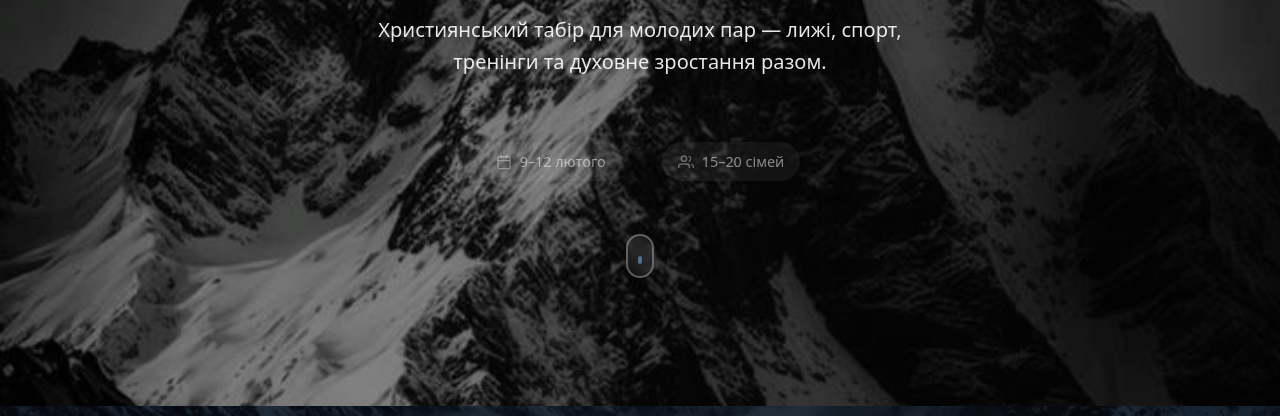
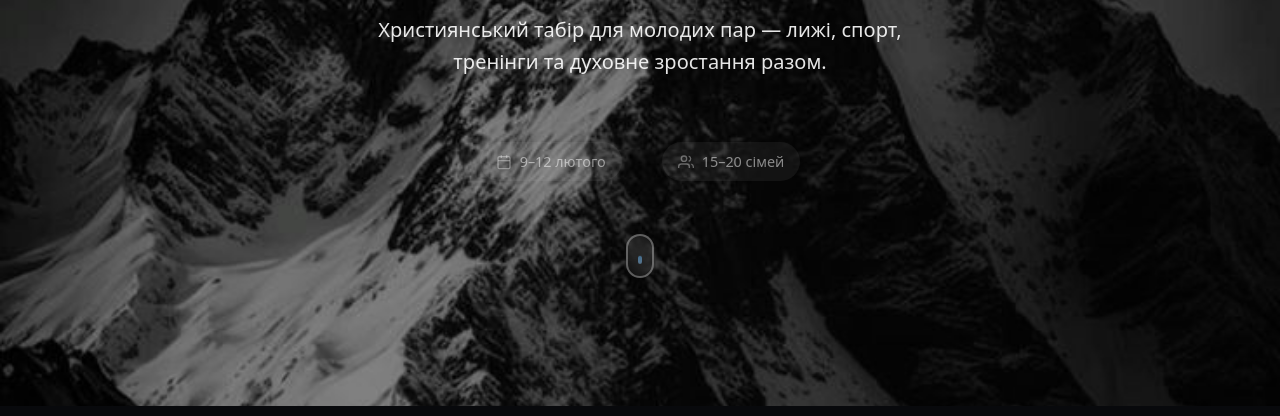
Before and after one commit to Artom-sites/tabir2026, a plain HTML site: page index.html in a window 1280 px wide. Shown: the part 394-810 px from the top of the page. Drawn offline with nearby package versions, Linux system fonts and the light colour scheme; a web font is replaced by a local one.

Commit message:
Remove gradient overlay from body - clean mountain background

```diff
--- a/index.html
+++ b/index.html
@@ -13,7 +13,7 @@
         href="https://fonts.googleapis.com/css2?family=Playfair+Display:ital,wght@0,400;0,500;0,600;0,700;1,400&family=DM+Sans:ital,wght@0,300;0,400;0,500;0,600;1,400&display=swap"
         rel="stylesheet">
     <link rel="preload" href="media/hero-bg.png" as="image">
-    <link rel="stylesheet" href="styles.css?v=6">
+    <link rel="stylesheet" href="styles.css?v=7">
 </head>
 
 <body class="alternative-design">
--- a/styles.css
+++ b/styles.css
@@ -135,12 +135,6 @@ html {
 
 body {
     font-family: var(--font-body);
-    background:
-        linear-gradient(180deg,
-            rgba(10, 11, 15, 0.6) 0%,
-            rgba(10, 11, 15, 0.75) 50%,
-            rgba(10, 11, 15, 0.9) 100%),
-        url('media/hero-bg.png') center top/cover no-repeat fixed;
     background-color: var(--color-bg);
     color: var(--color-text);
     line-height: 1.6;
```
